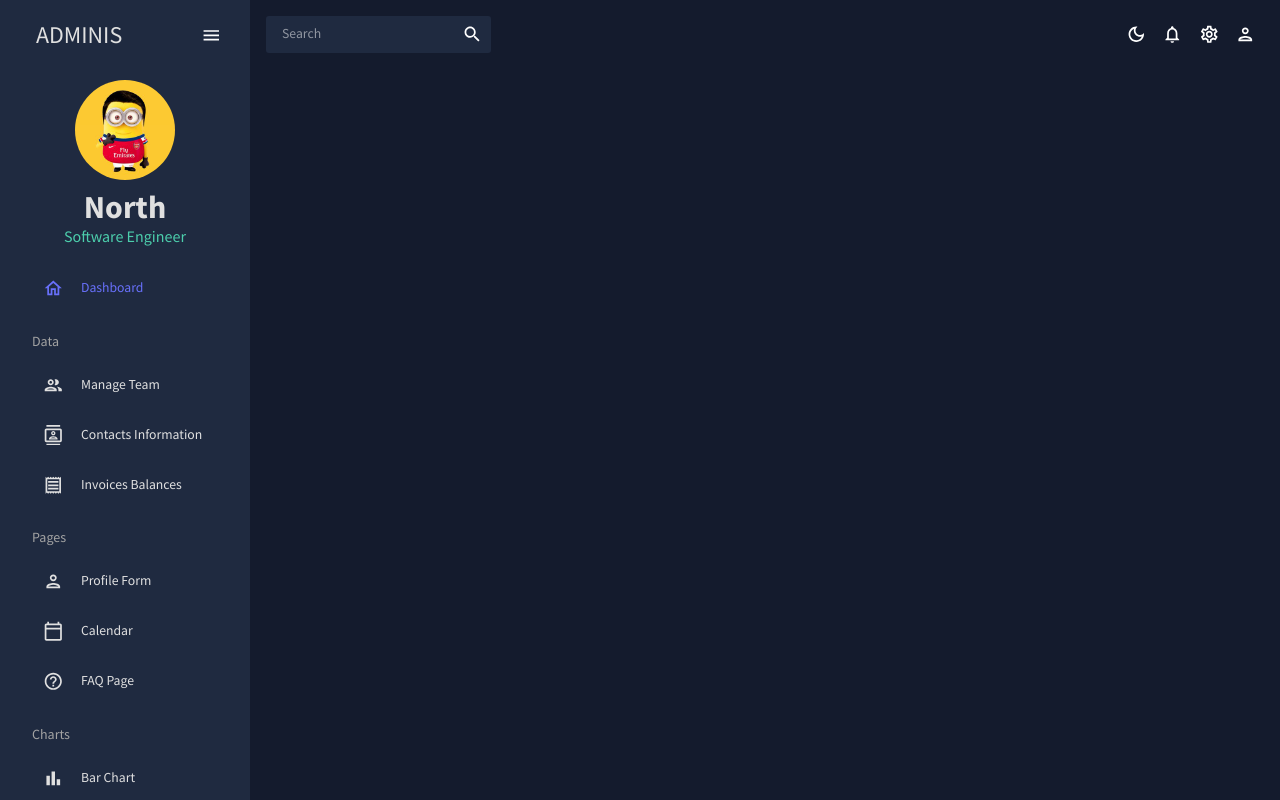
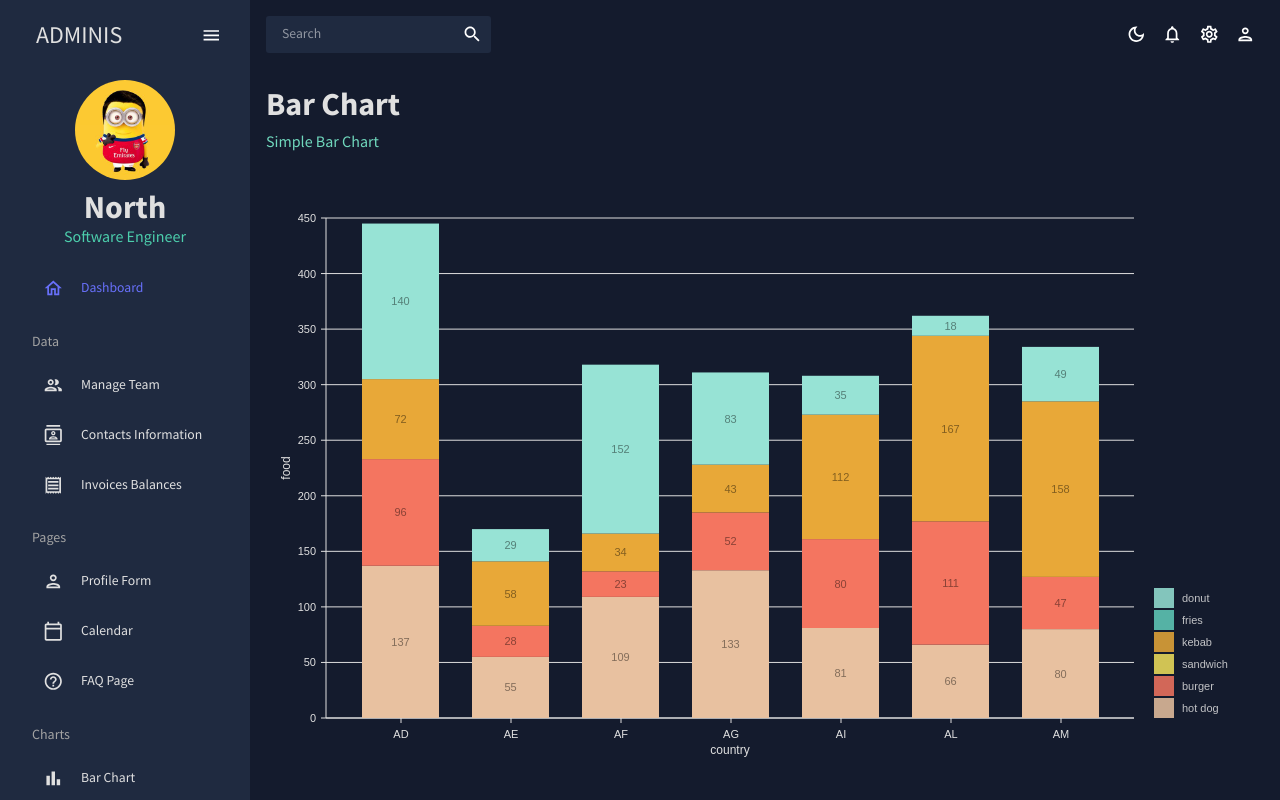
Before and after one commit to nOBITa3001/react-admin-dashboard, a React (Vite) app: page /bar in a window 1280 px wide. Shown: the top 800 px of the page. Built offline with nearby package versions, Linux system fonts and the light colour scheme.

Commit message:
feat: bar

```diff
--- a/src/App.tsx
+++ b/src/App.tsx
@@ -10,6 +10,7 @@
 import { Form } from "./scenes/form";
 import { Calendar } from "./scenes/calendar";
 import { FAQ } from "./scenes/faq";
+import { Bar } from "./scenes/bar";
 
 function App() {
   const [theme, colorMode] = useMode();
@@ -31,6 +32,7 @@
               <Route path="/form" element={<Form />} />
               <Route path="/calendar" element={<Calendar />} />
               <Route path="/faq" element={<FAQ />} />
+              <Route path="/bar" element={<Bar />} />
             </Routes>
           </main>
         </div>
--- /dev/null
+++ b/src/components/BarChart.tsx
@@ -0,0 +1,146 @@
+import { useTheme } from "@mui/material";
+import { ResponsiveBar } from "@nivo/bar";
+import { mockBarData as data } from "../data/mockData";
+import { tokens } from "../theme";
+
+export const BarChart = ({ isDashboard = false }) => {
+  const theme = useTheme();
+  const colors = tokens(theme.palette.mode);
+
+  return (
+    <ResponsiveBar
+      data={data}
+      theme={{
+        axis: {
+          domain: {
+            line: {
+              stroke: colors.grey[100],
+            },
+          },
+          legend: {
+            text: {
+              fill: colors.grey[100],
+            },
+          },
+          ticks: {
+            line: {
+              stroke: colors.grey[100],
+              strokeWidth: 1,
+            },
+            text: {
+              fill: colors.grey[100],
+            },
+          },
+        },
+        legends: {
+          text: {
+            fill: colors.grey[100],
+          },
+        },
+        tooltip: {
+          container: {
+            background: colors.primary[400],
+          },
+        },
+      }}
+      keys={["hot dog", "burger", "sandwich", "kebab", "fries", "donut"]}
+      indexBy="country"
+      margin={{ top: 50, right: 130, bottom: 50, left: 60 }}
+      padding={0.3}
+      valueScale={{ type: "linear" }}
+      indexScale={{ type: "band", round: true }}
+      colors={{ scheme: "nivo" }}
+      defs={[
+        {
+          id: "dots",
+          type: "patternDots",
+          background: "inherit",
+          color: "#38bcb2",
+          size: 4,
+          padding: 1,
+          stagger: true,
+        },
+        {
+          id: "lines",
+          type: "patternLines",
+          background: "inherit",
+          color: "#eed312",
+          rotation: -45,
+          lineWidth: 6,
+          spacing: 10,
+        },
+      ]}
+      fill={[
+        {
+          match: {
+            id: "fries",
+          },
+          id: "dots",
+        },
+        {
+          match: {
+            id: "sandwich",
+          },
+          id: "lines",
+        },
+      ]}
+      borderColor={{
+        from: "color",
+        modifiers: [["darker", 1.6]],
+      }}
+      axisTop={null}
+      axisRight={null}
+      axisBottom={{
+        tickSize: 5,
+        tickPadding: 5,
+        tickRotation: 0,
+        legend: isDashboard ? undefined : "country",
+        legendPosition: "middle",
+        legendOffset: 32,
+      }}
+      axisLeft={{
+        tickSize: 5,
+        tickPadding: 5,
+        tickRotation: 0,
+        legend: isDashboard ? undefined : "food",
+        legendPosition: "middle",
+        legendOffset: -40,
+      }}
+      labelSkipWidth={12}
+      labelSkipHeight={12}
+      labelTextColor={{
+        from: "color",
+        modifiers: [["darker", 1.6]],
+      }}
+      legends={[
+        {
+          dataFrom: "keys",
+          anchor: "bottom-right",
+          direction: "column",
+          justify: false,
+          translateX: 120,
+          translateY: 0,
+          itemsSpacing: 2,
+          itemWidth: 100,
+          itemHeight: 20,
+          itemDirection: "left-to-right",
+          itemOpacity: 0.85,
+          symbolSize: 20,
+          effects: [
+            {
+              on: "hover",
+              style: {
+                itemOpacity: 1,
+              },
+            },
+          ],
+        },
+      ]}
+      role="application"
+      ariaLabel="Nivo bar chart demo"
+      barAriaLabel={(e) =>
+        e.id + ": " + e.formattedValue + " in country: " + e.indexValue
+      }
+    />
+  );
+};
--- /dev/null
+++ b/src/scenes/bar/index.tsx
@@ -0,0 +1,14 @@
+import { Box } from "@mui/material";
+import { BarChart } from "../../components/BarChart";
+import { Header } from "../../components/Header";
+
+export const Bar = () => {
+  return (
+    <Box m={2}>
+      <Header title="Bar Chart" subtitle="Simple Bar Chart" />
+      <Box height="75vh">
+        <BarChart />
+      </Box>
+    </Box>
+  );
+};
```
